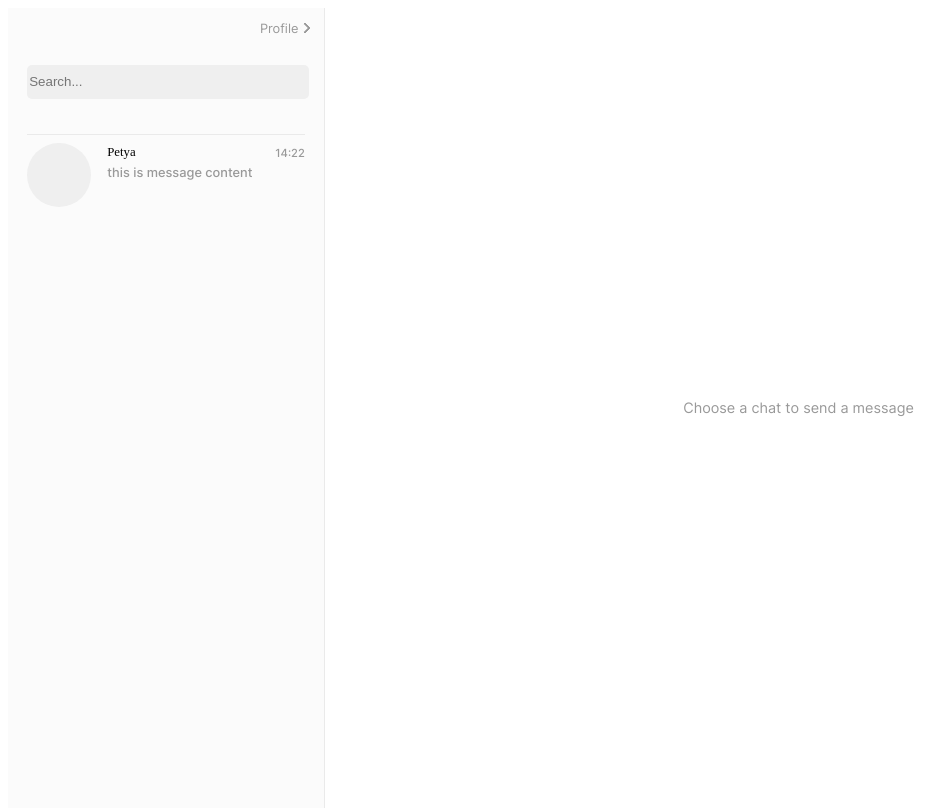
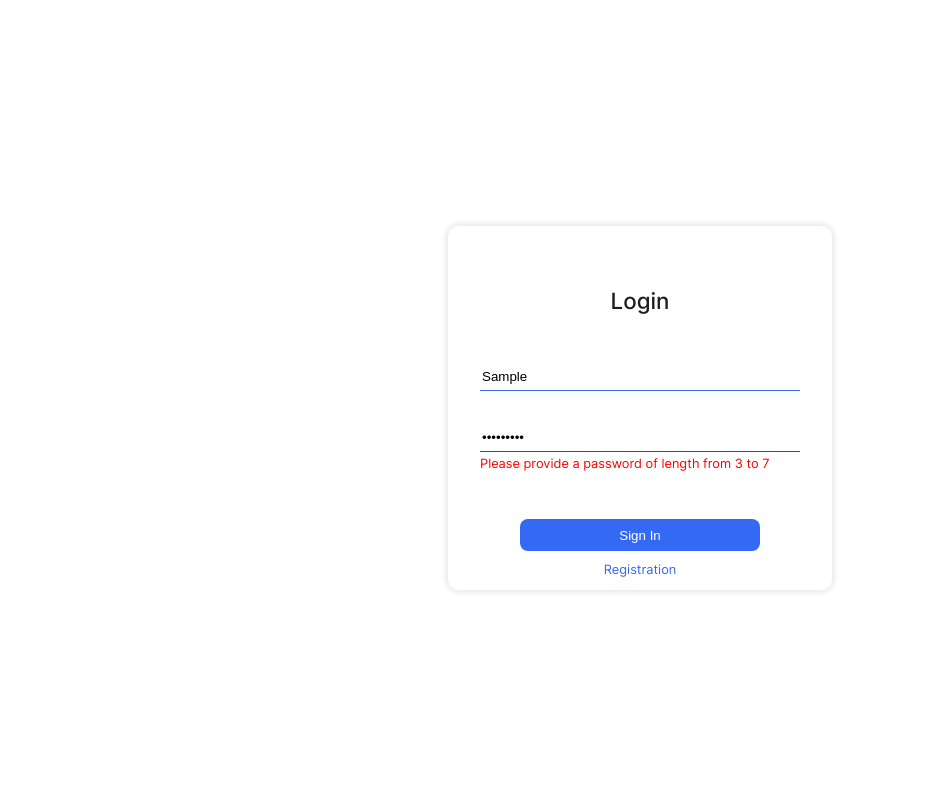
Before and after one commit to Ren22/online-messnger, a website built with Parcel: page index.html in a window 1280 px wide. Both pictures are taken after typing "Sample", "Sample123" into the empty fields and a click on the button "Sign In". Shown: the whole page, without its empty margins (0-949 px from the left). Built offline with nearby package versions, Linux system fonts and the light colour scheme; files whose address does not match are found by name.

Commit message:
sprint 2: initial Form validation for login page

```diff
--- /dev/null
+++ b/src/baseClasses/FormValidator.ts
@@ -0,0 +1,71 @@
+type Validators = Record<string, Record<string, any>>;
+
+export class FormValidator {
+  form: HTMLFormElement;
+  validators: Validators;
+  inputFields: HTMLInputElement[];
+  isFormValid: boolean;
+  submitElement: HTMLElement;
+  constructor(form: HTMLFormElement, submitElement: HTMLElement, validators: Validators) {
+    this.form = form;
+    //  Collect all innput fields from the form
+    this.inputFields = Array.from(this.form.getElementsByTagName('input'));
+    this.validators = validators;
+    this.isFormValid = false;
+    this.submitElement = submitElement;
+  }
+
+  initialize() {
+    this.validateOnEntry();
+    this.validateOnSubmit();
+  }
+
+  validateOnEntry() {
+    this.inputFields.forEach((field) => {
+      const fieldId = field.getAttribute('id');
+      const parentElem = field.parentElement?.querySelector('.error-message') as HTMLElement;
+      if (fieldId && Object.keys(this.validators).includes(fieldId)) {
+        field.addEventListener('focus', () => {
+          if (field.classList.contains('invalidInputField')) {
+            field.classList.remove('invalidInputField');
+            parentElem.innerText = '';
+          }
+          this.isFormValid = true;
+        });
+        field.addEventListener('blur', (e) => {
+          if (!this.validators[fieldId].regex.test(field.value)) {
+            field.classList.add('invalidInputField');
+            parentElem.innerText = this.validators[fieldId].errMsg;
+            this.isFormValid = false;
+            e.preventDefault();
+          }
+        });
+      } else {
+        throw new Error(`No validator found for the input: ${fieldId}`);
+      }
+    });
+  }
+
+  isFormValidStatus() {
+    return this.isFormValid;
+  }
+
+  getFormData() {
+    const loginFormData: FormData = new FormData(this.form);
+    const toShow = [...loginFormData.entries()].reduce((prev: Record<string, any>, [k, v]) => {
+      // eslint-disable-next-line no-param-reassign
+      prev[k] = v;
+      return prev;
+    }, {});
+    console.log(toShow);
+  }
+
+  validateOnSubmit() {
+    this.submitElement.addEventListener('click', () => {
+      this.inputFields.forEach((field) => {
+        field.dispatchEvent(new Event('blur'));
+      });
+      this.getFormData();
+    });
+  }
+}
--- a/src/components/inputField/inputField.less
+++ b/src/components/inputField/inputField.less
@@ -12,3 +12,13 @@
 .inputfieldHBox {
   display: flex;
 }
+
+.error-message {
+  font-family: 'Inter-regular';
+  font-style: normal;
+  font-weight: 500;
+  font-size: 0.8rem;
+  color: #1E1E1E;
+  margin: 0.3rem 0 0 0;
+  color: red;
+}
--- a/src/components/inputField/inputField.tmpl.ts
+++ b/src/components/inputField/inputField.tmpl.ts
@@ -12,5 +12,6 @@ export default `
     name="{{inputFieldText}}"
     class="{{inpFieldStyle}}"
     {{#if readOnly}}readonly{{/if}}>
+  <span class="error-message"></span>
 </div>
 `;
--- a/src/global/styles.less
+++ b/src/global/styles.less
@@ -5,3 +5,5 @@
 .mediumMarginRight {
   margin-right: 2rem;
 }
+
+.invalidInputField { border-color: red; }
--- a/src/index.ts
+++ b/src/index.ts
@@ -1,14 +1,17 @@
 // import { generateLoginModule } from './pages/home/modules/login/index';
 import { ChatsPage } from './pages/chats/index';
 import { ConversationPage } from './pages/conversation/index';
-import { LoginView } from './pages/login';
+import { LoginPage } from './pages/login/index';
 import { ProfilePage } from './pages/profile/index';
 import { RegistrationPage } from './pages/registration/index';
 import { ErrorPage } from './pages/error/index';
+import './global/styles.less';
+import { FormValidator } from './baseClasses/FormValidator';
 
 const profileView = new ProfilePage();
 const chatsPage = new ChatsPage();
 const conversationPage = new ConversationPage();
+const loginPage = new LoginPage();
 const errorPage404 = new ErrorPage(404, 'Sorry, but this page does not exist :(');
 const errorPage500 = new ErrorPage(500, 'We are working to fix the problem!');
 
@@ -76,7 +79,7 @@ function registrationPageLoaded() {
   const navToSignIn = document.getElementById('navToSignIn');
   if (navToSignIn) {
     navToSignIn.addEventListener('click', () => {
-      document.body.innerHTML = LoginView.getView();
+      document.body.innerHTML = loginPage.render();
       loginPageLoaded();
     });
   }
@@ -91,6 +94,27 @@ function registrationPageLoaded() {
 }
 
 function loginPageLoaded() {
+  const { loginForm } = document.forms as LoginForm;
+  const submitBtn = loginForm.getElementsByTagName('button')[0];
+  const formValidator = new FormValidator(loginForm, submitBtn, {
+    login: {
+      regex: /^[a-zA-Z]{3,20}$/,
+      errMsg: 'Login should be from 3 to 20 symbols',
+    },
+    password: {
+      regex: /^[a-zA-Z]{3,7}$/,
+      errMsg: 'Please provide a password of length from 3 to 7',
+    },
+  });
+
+  formValidator.initialize();
+  function loginFormSubmit() {
+    if (formValidator.isFormValidStatus()) {
+      document.body.innerHTML = chatsPage.render();
+      chatPageLoaded();
+    }
+  }
+  loginForm.addEventListener('submit', loginFormSubmit);
   const navToRegistration = document.getElementById('navToRegistration');
   if (navToRegistration) {
     navToRegistration.addEventListener('click', () => {
@@ -99,12 +123,8 @@ function loginPageLoaded() {
     });
   }
 
-  const navToChats = document.getElementById('navToChats');
-  if (navToChats) {
-    navToChats.addEventListener('click', () => {
-      document.body.innerHTML = chatsPage.render();
-      chatPageLoaded();
-    });
+  interface LoginForm extends HTMLCollectionOf<HTMLFormElement>{
+    loginForm: HTMLFormElement
   }
 }
 
@@ -120,6 +140,6 @@ function conversationPageLoaded() {
 }
 
 document.addEventListener('DOMContentLoaded', () => {
-  document.body.innerHTML = LoginView.getView();
+  document.body.innerHTML = loginPage.render();
   loginPageLoaded();
 });
--- a/src/pages/login/index.ts
+++ b/src/pages/login/index.ts
@@ -1 +1 @@
-export { default as LoginView } from './login';
+export { default as LoginPage } from './login';
--- a/src/pages/login/login.tmpl.ts
+++ b/src/pages/login/login.tmpl.ts
@@ -1,6 +1,6 @@
 export default `
 <div class="container">
-  <form class="loginForm">
+  <form name="loginForm" id="loginForm" class="loginForm" onsubmit="return false">
     <div>
       <p class="form__header">Login</p>
       {{> loginInputField}}
--- a/src/pages/login/login.ts
+++ b/src/pages/login/login.ts
@@ -4,34 +4,42 @@ import { generateInpField } from '../../components/inputField/index';
 import View from '../../baseClasses/View';
 import notCompiledTemplate from './login.tmpl';
 
-export default class LoginView extends View {
-  static getView() {
+export default class LoginPage extends View {
+  login: string;
+  password: string;
+  constructor() {
+    super();
+    this.login = '';
+    this.password = '';
+  }
+
+  render() {
     const readonly = false;
     const mediumMarginHorizontally = true;
-    super.registerPartial('signInButton', generateButton('navToChats', 'Sign In'));
-    super.registerPartial('loginInputField', generateInpField(
+    View.registerPartial('signInButton', generateButton('navToChats', 'Sign In'));
+    View.registerPartial('loginInputField', generateInpField(
       'login',
       'Login',
       'Login',
       '',
-      '',
+      this.login,
       'loginInputFieldStyle',
       'loginLabelStyle',
       readonly,
       mediumMarginHorizontally,
     ));
-    super.registerPartial('passwordInputField',
+    View.registerPartial('passwordInputField',
       generateInpField(
         'password',
         'Password',
         'Password',
         'password',
-        '',
+        this.password,
         'loginInputFieldStyle',
         'loginLabelStyle',
         readonly,
         mediumMarginHorizontally,
       ));
-    return super.generateView(notCompiledTemplate);
+    return View.generateView(notCompiledTemplate);
   }
 }
--- a/tsconfig.json
+++ b/tsconfig.json
@@ -1,5 +1,6 @@
 {
   "compilerOptions": {
+    "target": "es6",
     "esModuleInterop": true,
     "noImplicitAny": true,
     "noUnusedLocals": true,
```
Also changed, not shown: .eslintrc.json.
